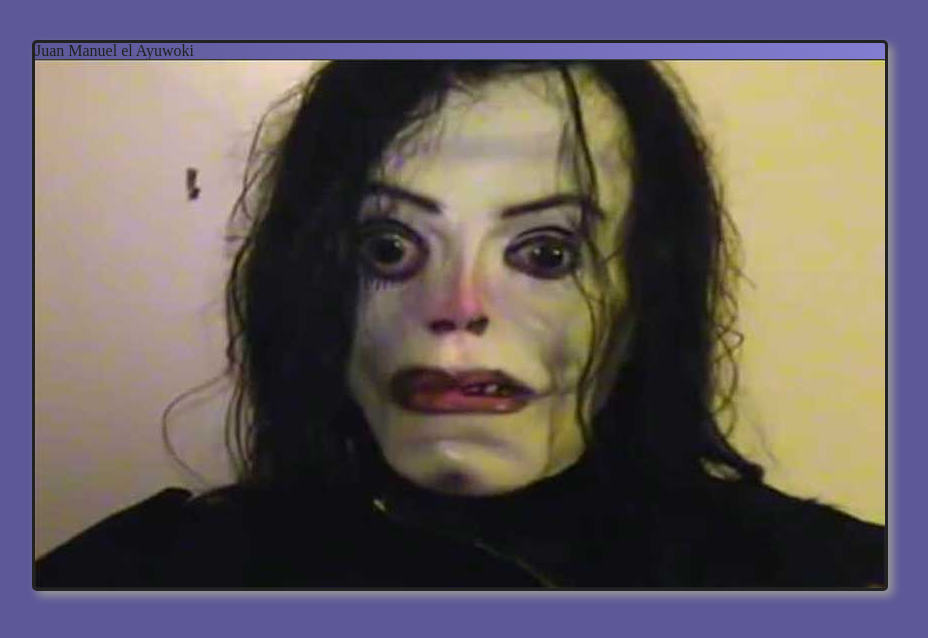
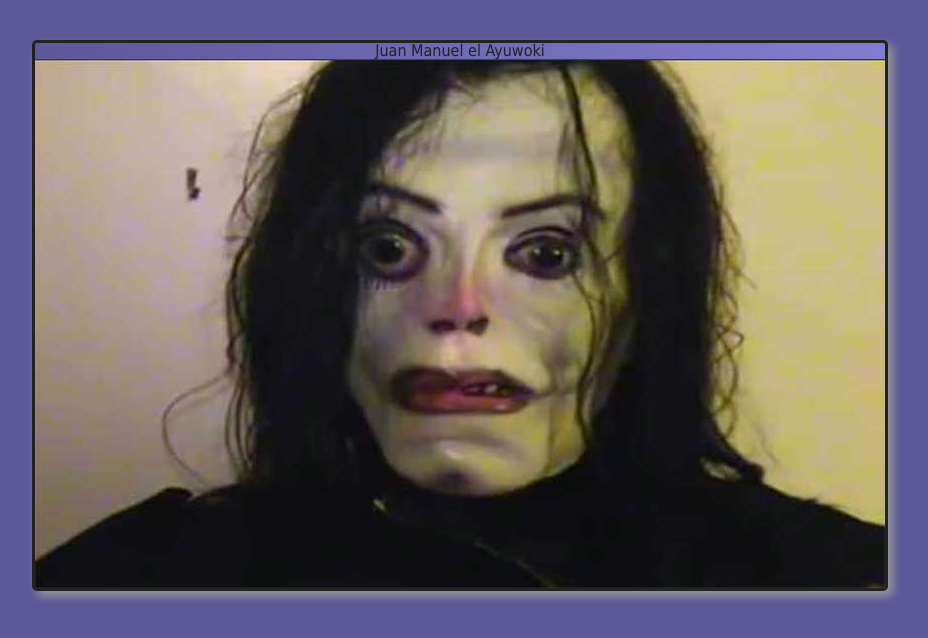
Before and after one commit to FelipeRiver/Ayuwoki, a plain HTML site: page index.html in a window 1280 px wide. Shown: the whole page, without its empty margins (180-1108 px from the left). Drawn offline with Linux system fonts and the light colour scheme.

Commit message:
Update index.css

```diff
--- a/index.css
+++ b/index.css
@@ -1,6 +1,11 @@
 @font-face{
 	font-family: 'Roboto';
 	src:url(Roboto-Bold.ttf)
+}
+h1{
+	font-size: 3opx;
+	text-align:center;
+	font-family: Tahoma;
 }
 #Principal{
 	/*background-color: #837DD1;*/
```
